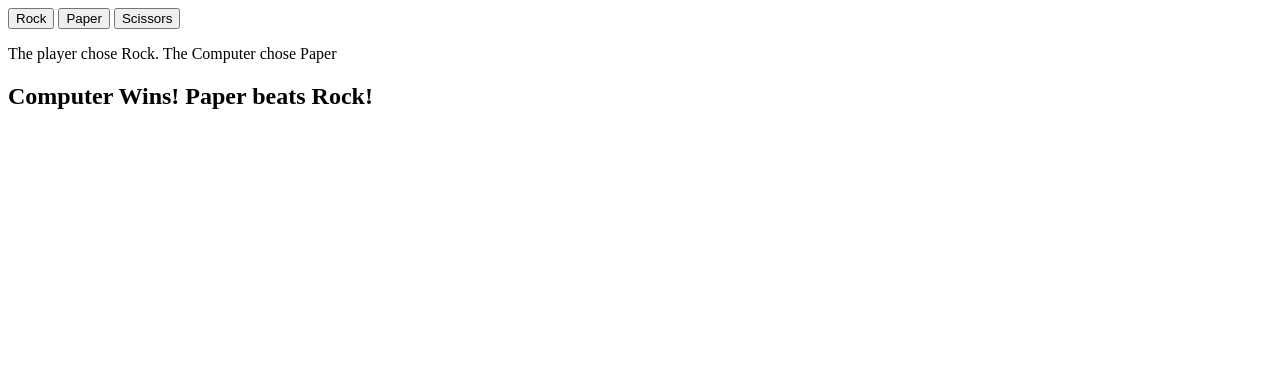
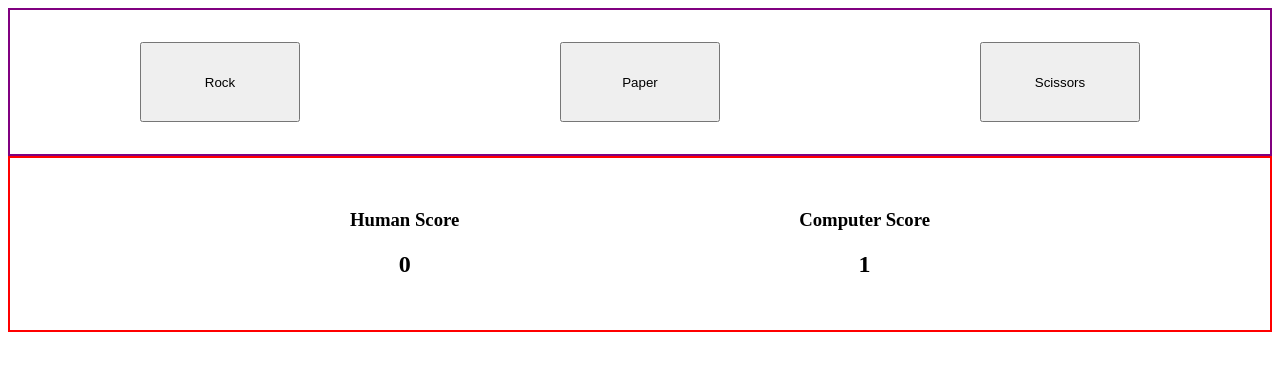
Before and after one commit to abiodunfreeman/rock_paper_scissors, a plain HTML site: page index.html in a window 1280 px wide. Both pictures are taken after a click on the button "Rock". Drawn offline with Linux system fonts and the light colour scheme.

Commit message:
Cleaned up code, and added buttons. Game announced who wins when a player gets to 5

```diff
--- a/RPS.js
+++ b/RPS.js
@@ -1,17 +1,25 @@
-// gets buttons into variables seperatley
 const btns = Array.from(document.querySelectorAll('button'));
-const btns_container = document.querySelector('#btns');
-const p = document.createElement('p')
-p.textContent= 'Please click on a button!'
-btns_container.appendChild(p)
-const resultText = document.createElement('h2');
-btns_container.appendChild(resultText);
+const humScr = document.querySelector('#humanScore');
+const comScr = document.createElement('h2');
+const computerDiv = document.querySelector('#computerDiv')
+comScr.textContent = 0;
+computerDiv.appendChild(comScr)
+const printResults = document.createElement('h2')
+const resetBtn = document.createElement('button')
+resetBtn.textContent = 'Play Again?';
 
 
 
-btns.forEach(function(btn){ //assigns an event listener to all buttons
-    btn.addEventListener('click', function(e){
-//gets a random number 1-3 and assigns Rock, Paper or Scissors to the var computerPlay
+resetBtn.addEventListener('click', () => {
+    humScr.textContent = 0;
+    comScr.textContent = 0;
+    printResults.textContent = "";
+})
+
+
+btns.forEach(function(btn){
+    btn.addEventListener('click',(e) => {
+        // -gets a random number 1-3 and sets the value to rock, paper or scissors for the computer
 getRandom = () => Math.floor(Math.random()* 3) + 1;
 let computerPlay = getRandom();
 if (computerPlay == 1 ) {
@@ -21,34 +29,48 @@ if (computerPlay == 1 ) {
 } else {
     computerPlay = "Scissors";
 }
-//
-        const playerChoice = `${e.target.id}`
+        let results;
+        let btnPressed = e.target.id
+        console.log(`Human - ${btnPressed}`);
+        console.log(`Computer - ${comScr.textContent}`)
+        if (comScr.textContent >= 5){
+            printResults.textContent = "GAME OVER - COMPUTER WINS";
+            document.body.appendChild(printResults);
+            document.body.appendChild(resetBtn);
 
-        p.textContent = `The player chose ${playerChoice}. The Computer chose ${computerPlay}`;
+        }else if (parseInt(humScr.textContent) >= 5 ){
+            printResults.textContent = "GAME OVER - HUMAN WINS";
+            document.body.appendChild(printResults);
+            document.body.appendChild(resetBtn);
 
-        function playRound (playerSelection, computerSelection){
-            let results;
-            if (playerSelection == computerSelection) {
-                results = `TIE! You both chose ${e.target.id}`
-                return results
-            } else if (playerSelection == "Rock" && computerSelection == "Scissors") {
+        } else if (btnPressed == computerPlay) {
+
+            results = `TIE! You both chose ${computerPlay}`;
+
+        } else if (btnPressed == "Rock" && computerPlay == "Scissors") {
+
             results = "HUMAN WINS! Rock beats Scissors";
-                 return results;
-            } else if  (playerSelection == "Paper" && computerSelection == "Rock") {
+            humScr.innerHTML++;
+
+        } else if (btnPressed == "Paper" && computerPlay == "Rock") {
+
             results = "HUMAN WINS! Paper beats Rock";
-                return results;
-            }  else if (playerSelection == "Scissors" && computerSelection == "Paper") {
+            humScr.innerHTML++;
+
+        } else if (btnPressed == "Scissors" && computerPlay == "Paper") {
 
            results = "HUMAN WINS! Scissors beats Paper";
-                 return results;
+           humScr.innerHTML++;
+
        } else {
 
-                results = `Computer Wins! ${computerSelection} beats ${playerSelection}!`;
-                 return results;
+           results = `Computer Wins! ${computerPlay} beats ${btnPressed}!`;
+           comScr.innerHTML++;
+
        }
-        };
-       //everytime a button is runs function playRound and resultText text is updated to the returned results
-       resultText.textContent = playRound(playerChoice, computerPlay);
     })
+});
 
-})
+if (humScr.textContent > 5 || comScr.textContent > 5) {
+
+}
--- a/index.html
+++ b/index.html
@@ -5,13 +5,25 @@
     <meta http-equiv="X-UA-Compatible" content="IE=edge">
     <meta name="viewport" content="width=device-width, initial-scale=1.0">
     <title>Rock Paper Scissors</title>
+    <link href="style.css" rel="stylesheet">
 </head>
 <body>
-    <div id='btns'>
+    <div id="btn_row">
 <button id='Rock'>Rock</button>
 <button id='Paper'>Paper</button>
 <button id='Scissors'>Scissors</button>
     </div>
+    <div id="score_row">
+        <div >
+            <h3>Human Score</h3>
+            <h2 id='humanScore'>0</h2>
+        </div>
+
+        <div id='computerDiv'>
+            <h3>Computer Score</h3>
+
+        </div>
+    </div>
     <script src="RPS.js"></script>
 </body>
 </html>
--- /dev/null
+++ b/style.css
@@ -0,0 +1,32 @@
+body {
+    display:flex;
+    flex-direction: column;
+    box-sizing: border-box;
+}
+
+button {
+    height:6em;
+    width: 12em;
+}
+body > div {
+    display: flex;
+    align-items: center;
+    justify-content: center;
+}
+
+#btn_row {
+    display:flex;
+    justify-content: space-around;
+    border:purple 2px solid;
+    padding-bottom: 2em;
+    padding-top: 2em;
+}
+
+#score_row {
+    display:flex;
+    border:red 2px solid;
+    justify-content: space-evenly;
+    text-align: center;
+    padding-bottom: 2em;
+    padding-top: 2em;
+}
```
Lines whose indentation alone changed are shown as unchanged.
